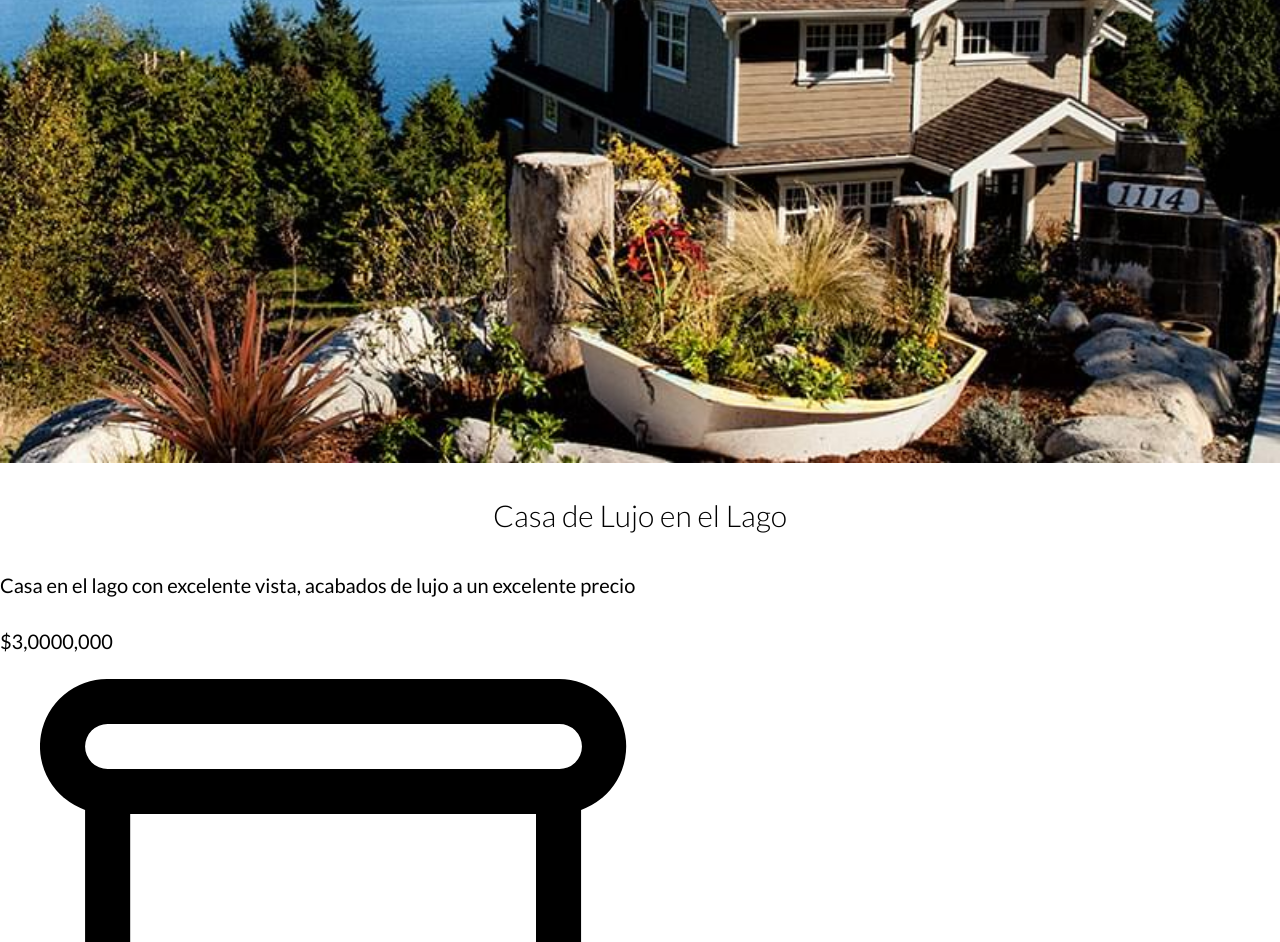
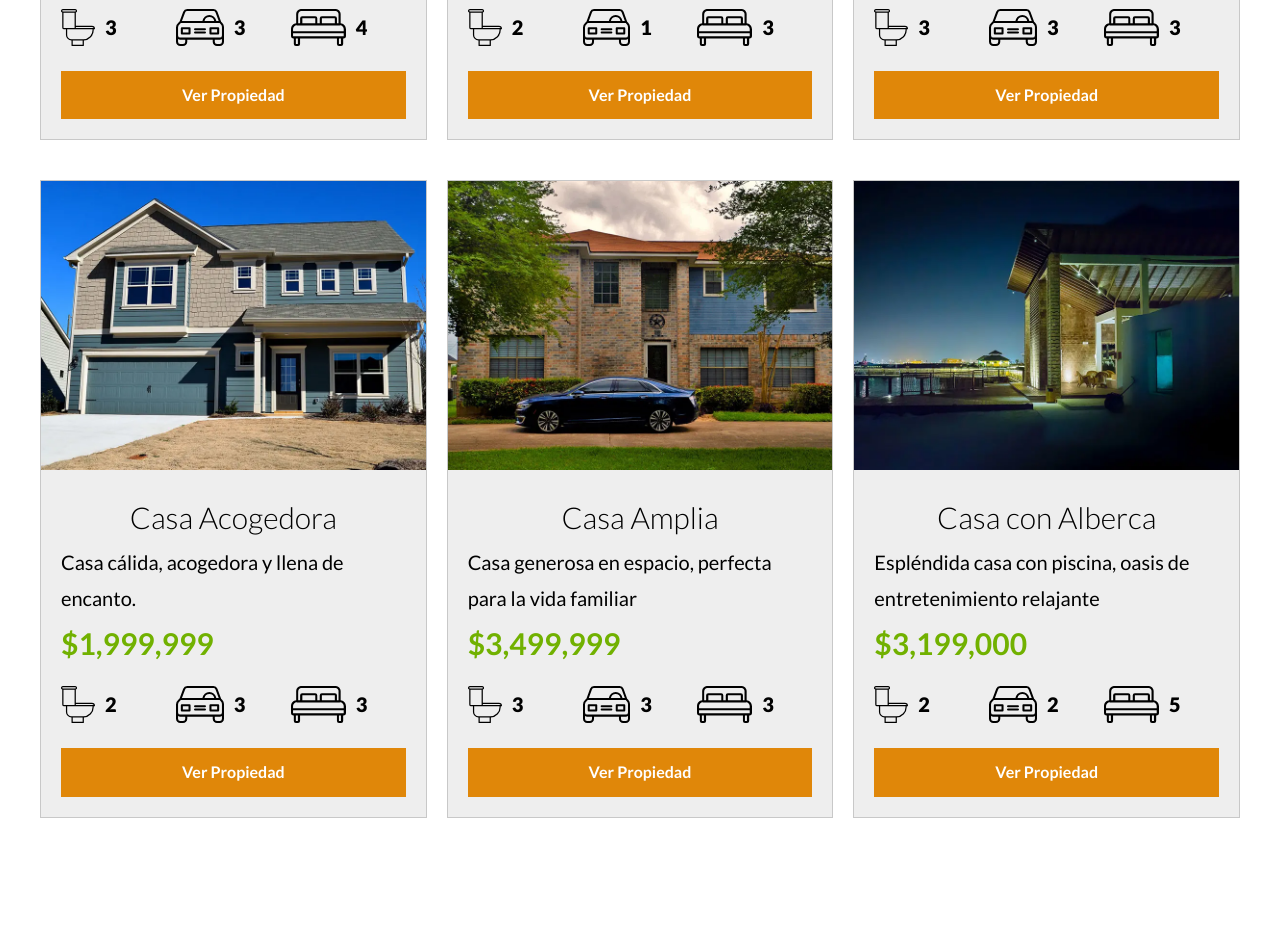
Before and after one commit to prado24/BienesRaices, a website: page anuncios.html in a window 1280 px wide. Shown: the part 728-1670 px from the top of the page. After the commit the page ends 1591 px from the top, so only its background shows below. Drawn offline with Linux system fonts and the light colour scheme.

Commit message:
Dandole estilos a los anuncios

```diff
--- a/anuncios.html
+++ b/anuncios.html
@@ -30,202 +30,215 @@
     </header>
 
     <!--Contenedor principal-->
-    <main>
+    <main class="contenedor seccion">
         <h2>Casas y Depas en Venta</h2>
         <!--Anuncios-->
-        <div>
-             <!--Anuncio-->
-            <div>
+        <div class="contenedor-anuncios">
+            <!--Anuncio-->
+            <div class="anuncio">
                 <picture>
-                    <source src="build/img/anuncio1.webp" type="image/webp">
-                    <source src="build/img/anuncio1.jpg" type="image/jpeg">
+                    <source srcset="build/img/anuncio1.webp" type="image/webp">
+                    <source srcset="build/img/anuncio1.jpg" type="image/jpeg">
                     <img loading="lazy" src="build/img/anuncio1.jpg" alt="Anuncio">
                 </picture>
 
-                <div>
+                <div class="contenido-anuncio">
                     <h3>Casa de Lujo en el Lago</h3>
                     <p>Casa en el lago con excelente vista, acabados de lujo a un excelente precio</p>
-                    <p>$3,0000,000</p>
+                    <p class="precio">$3,000,000</p>
 
-                    <ul>
+                    <ul class="iconos-caracteristicas">
                         <li>
-                            <img loading="lazy" src="build/img/icono_wc.svg" alt="Icono WC">
+                            <img class="icono" loading="lazy" src="build/img/icono_wc.svg" alt="icono wc">
                             <p>3</p>
                         </li>
                         <li>
-                            <img loading="lazy" src="build/img/icono_estacionamiento.svg" alt="Icono Estacionamiento">
-                            <p>1</p>
+                            <img class="icono" loading="lazy" src="build/img/icono_estacionamiento.svg" alt="icono estacionamiento">
+                            <p>3</p>
                         </li>
                         <li>
-                            <img loading="lazy" src="build/img/icono_dormitorio.svg" alt="Icono Dormitorio">
+                            <img class="icono" loading="lazy" src="build/img/icono_dormitorio.svg" alt="icono habitaciones">
                             <p>4</p>
                         </li>
                     </ul>
-                    <a href="#">
-                        Ver propiedad
+
+                    <a href="#" class="boton-amarillo-block">
+                        Ver Propiedad
                     </a>
                 </div>
             </div>
             <!--Fin Anuncio-->
-            <div>
+            <!--Anuncio-->
+            <div class="anuncio">
                 <picture>
-                    <source src="build/img/anuncio1.webp" type="image/webp">
-                    <source src="build/img/anuncio1.jpg" type="image/jpeg">
-                    <img loading="lazy" src="build/img/anuncio1.jpg" alt="Anuncio">
+                    <source srcset="build/img/anuncio2.webp" type="image/webp">
+                    <source srcset="build/img/anuncio2.jpg" type="image/jpeg">
+                    <img loading="lazy" src="build/img/anuncio2.jpg" alt="Anuncio">
                 </picture>
 
-                <div>
-                    <h3>Casa de Lujo en el Lago</h3>
-                    <p>Casa en el lago con excelente vista, acabados de lujo a un excelente precio</p>
-                    <p>$3,0000,000</p>
+                <div class="contenido-anuncio">
+                    <h3>Casa terminados de lujo</h3>
+                    <p>Casa lujosa, acabados elegantes, comodidad y sofisticación</p>
+                    <p class="precio">$4,300,000</p>
 
-                    <ul>
+                    <ul class="iconos-caracteristicas">
                         <li>
-                            <img loading="lazy" src="build/img/icono_wc.svg" alt="Icono WC">
+                            <img class="icono" loading="lazy" src="build/img/icono_wc.svg" alt="icono wc">
+                            <p>2</p>
+                        </li>
+                        <li>
+                            <img class="icono" loading="lazy" src="build/img/icono_estacionamiento.svg" alt="icono estacionamiento">
+                            <p>1</p>
+                        </li>
+                        <li>
+                            <img class="icono" loading="lazy" src="build/img/icono_dormitorio.svg" alt="icono habitaciones">
+                            <p>3</p>
+                        </li>
+                    </ul>
+
+                    <a href="#" class="boton-amarillo-block">
+                        Ver Propiedad
+                    </a>
+                </div>
+            </div>
+            <!--Fin Anuncio-->
+            <!--Anuncio-->
+            <div class="anuncio">
+                <picture>
+                    <source srcset="build/img/anuncio3.webp" type="image/webp">
+                    <source srcset="build/img/anuncio3.jpg" type="image/jpeg">
+                    <img loading="lazy" src="build/img/anuncio3.jpg" alt="Anuncio">
+                </picture>
+
+                <div class="contenido-anuncio">
+                    <h3>Casa con alberca</h3>
+                    <p>Casa elegante con alberca, lujo y relajación asegurada</p>
+                    <p class="precio">$3,999,999</p>
+
+                    <ul class="iconos-caracteristicas">
+                        <li>
+                            <img class="icono" loading="lazy" src="build/img/icono_wc.svg" alt="icono wc">
                             <p>3</p>
                         </li>
                         <li>
-                            <img loading="lazy" src="build/img/icono_estacionamiento.svg" alt="Icono Estacionamiento">
-                            <p>1</p>
+                            <img class="icono" loading="lazy" src="build/img/icono_estacionamiento.svg" alt="icono estacionamiento">
+                            <p>3</p>
                         </li>
                         <li>
-                            <img loading="lazy" src="build/img/icono_dormitorio.svg" alt="Icono Dormitorio">
-                            <p>4</p>
+                            <img class="icono" loading="lazy" src="build/img/icono_dormitorio.svg" alt="icono habitaciones">
+                            <p>3</p>
                         </li>
                     </ul>
-                    <a href="#">
-                        Ver propiedad
+
+                    <a href="#" class="boton-amarillo-block">
+                        Ver Propiedad
                     </a>
                 </div>
             </div>
-
-            <div>
+            <!--Fin Anuncio-->
+            <!--Anuncio-->
+            <div class="anuncio">
                 <picture>
-                    <source src="build/img/anuncio1.webp" type="image/webp">
-                    <source src="build/img/anuncio1.jpg" type="image/jpeg">
-                    <img loading="lazy" src="build/img/anuncio1.jpg" alt="Anuncio">
+                    <source srcset="build/img/anuncio4.webp" type="image/webp">
+                    <source srcset="build/img/anuncio4.jpg" type="image/jpeg">
+                    <img loading="lazy" src="build/img/anuncio4.jpg" alt="anuncio">
                 </picture>
 
-                <div>
-                    <h3>Casa de Lujo en el Lago</h3>
-                    <p>Casa en el lago con excelente vista, acabados de lujo a un excelente precio</p>
-                    <p>$3,0000,000</p>
+                <div class="contenido-anuncio">
+                    <h3>Casa Acogedora</h3>
+                    <p>Casa cálida, acogedora y llena de encanto.</p>
+                    <p class="precio">$1,999,999</p>
 
-                    <ul>
+                    <ul class="iconos-caracteristicas">
                         <li>
-                            <img loading="lazy" src="build/img/icono_wc.svg" alt="Icono WC">
+                            <img class="icono" loading="lazy" src="build/img/icono_wc.svg" alt="icono wc">
+                            <p>2</p>
+                        </li>
+                        <li>
+                            <img class="icono" loading="lazy" src="build/img/icono_estacionamiento.svg" alt="icono estacionamiento">
                             <p>3</p>
                         </li>
                         <li>
-                            <img loading="lazy" src="build/img/icono_estacionamiento.svg" alt="Icono Estacionamiento">
-                            <p>1</p>
-                        </li>
-                        <li>
-                            <img loading="lazy" src="build/img/icono_dormitorio.svg" alt="Icono Dormitorio">
-                            <p>4</p>
+                            <img class="icono" loading="lazy" src="build/img/icono_dormitorio.svg" alt="icono habitaciones">
+                            <p>3</p>
                         </li>
                     </ul>
-                    <a href="#">
-                        Ver propiedad
+
+                    <a href="#" class="boton-amarillo-block">
+                        Ver Propiedad
                     </a>
                 </div>
             </div>
-
-            <div>
+            <!--Fin Anuncio-->
+            <!--Anuncio-->
+            <div class="anuncio">
                 <picture>
-                    <source src="build/img/anuncio1.webp" type="image/webp">
-                    <source src="build/img/anuncio1.jpg" type="image/jpeg">
-                    <img loading="lazy" src="build/img/anuncio1.jpg" alt="Anuncio">
+                    <source srcset="build/img/anuncio5.webp" type="image/webp">
+                    <source srcset="build/img/anuncio5.jpg" type="image/jpeg">
+                    <img loading="lazy" src="build/img/anuncio5.jpg" alt="anuncio">
                 </picture>
 
-                <div>
-                    <h3>Casa de Lujo en el Lago</h3>
-                    <p>Casa en el lago con excelente vista, acabados de lujo a un excelente precio</p>
-                    <p>$3,0000,000</p>
+                <div class="contenido-anuncio">
+                    <h3>Casa Amplia</h3>
+                    <p>Casa generosa en espacio, perfecta para la vida familiar</p>
+                    <p class="precio">$3,499,999</p>
 
-                    <ul>
+                    <ul class="iconos-caracteristicas">
                         <li>
-                            <img loading="lazy" src="build/img/icono_wc.svg" alt="Icono WC">
+                            <img class="icono" loading="lazy" src="build/img/icono_wc.svg" alt="icono wc">
                             <p>3</p>
                         </li>
                         <li>
-                            <img loading="lazy" src="build/img/icono_estacionamiento.svg" alt="Icono Estacionamiento">
-                            <p>1</p>
+                            <img class="icono" loading="lazy" src="build/img/icono_estacionamiento.svg" alt="icono estacionamiento">
+                            <p>3</p>
                         </li>
                         <li>
-                            <img loading="lazy" src="build/img/icono_dormitorio.svg" alt="Icono Dormitorio">
-                            <p>4</p>
+                            <img class="icono" loading="lazy" src="build/img/icono_dormitorio.svg" alt="icono habitaciones">
+                            <p>3</p>
                         </li>
                     </ul>
-                    <a href="#">
-                        Ver propiedad
+
+                    <a href="#" class="boton-amarillo-block">
+                        Ver Propiedad
                     </a>
                 </div>
             </div>
-
-            <div>
+            <!--Fin Anuncio-->
+            <!--Anuncio-->
+            <div class="anuncio">
                 <picture>
-                    <source src="build/img/anuncio1.webp" type="image/webp">
-                    <source src="build/img/anuncio1.jpg" type="image/jpeg">
-                    <img loading="lazy" src="build/img/anuncio1.jpg" alt="Anuncio">
+                    <source srcset="build/img/anuncio6.webp" type="image/webp">
+                    <source srcset="build/img/anuncio6.jpg" type="image/jpeg">
+                    <img loading="lazy" src="build/img/anuncio6.jpg" alt="anuncio">
                 </picture>
 
-                <div>
-                    <h3>Casa de Lujo en el Lago</h3>
-                    <p>Casa en el lago con excelente vista, acabados de lujo a un excelente precio</p>
-                    <p>$3,0000,000</p>
+                <div class="contenido-anuncio">
+                    <h3>Casa con Alberca</h3>
+                    <p>Espléndida casa con piscina, oasis de entretenimiento relajante</p>
+                    <p class="precio">$3,199,000</p>
 
-                    <ul>
+                    <ul class="iconos-caracteristicas">
                         <li>
-                            <img loading="lazy" src="build/img/icono_wc.svg" alt="Icono WC">
-                            <p>3</p>
+                            <img class="icono" loading="lazy" src="build/img/icono_wc.svg" alt="icono wc">
+                            <p>2</p>
                         </li>
                         <li>
-                            <img loading="lazy" src="build/img/icono_estacionamiento.svg" alt="Icono Estacionamiento">
-                            <p>1</p>
+                            <img class="icono" loading="lazy" src="build/img/icono_estacionamiento.svg" alt="icono estacionamiento">
+                            <p>2</p>
                         </li>
                         <li>
-                            <img loading="lazy" src="build/img/icono_dormitorio.svg" alt="Icono Dormitorio">
-                            <p>4</p>
+                            <img class="icono" loading="lazy" src="build/img/icono_dormitorio.svg" alt="icono habitaciones">
+                            <p>5</p>
                         </li>
                     </ul>
-                    <a href="#">
-                        Ver propiedad
+
+                    <a href="#" class="boton-amarillo-block">
+                        Ver Propiedad
                     </a>
                 </div>
             </div>
+            <!--Fin Anuncio-->
 
-            <div>
-                <picture>
-                    <source src="build/img/anuncio1.webp" type="image/webp">
-                    <source src="build/img/anuncio1.jpg" type="image/jpeg">
-                    <img loading="lazy" src="build/img/anuncio1.jpg" alt="Anuncio">
-                </picture>
-
-                <div>
-                    <h3>Casa de Lujo en el Lago</h3>
-                    <p>Casa en el lago con excelente vista, acabados de lujo a un excelente precio</p>
-                    <p>$3,0000,000</p>
-
-                    <ul>
-                        <li>
-                            <img loading="lazy" src="build/img/icono_wc.svg" alt="Icono WC">
-                            <p>3</p>
-                        </li>
-                        <li>
-                            <img loading="lazy" src="build/img/icono_estacionamiento.svg" alt="Icono Estacionamiento">
-                            <p>1</p>
-                        </li>
-                        <li>
-                            <img loading="lazy" src="build/img/icono_dormitorio.svg" alt="Icono Dormitorio">
-                            <p>4</p>
-                        </li>
-                    </ul>
-                    <a href="#">
-                        Ver propiedad
-                    </a>
-                </div>
-            </div>
         </div>
        <!--Fin Anuncios-->
     </main>
--- a/src/scss/base/_mixins.scss
+++ b/src/scss/base/_mixins.scss
@@ -29,7 +29,7 @@
     text-decoration: none;
     padding: 1rem 3rem;
     text-align: center;
-    margin-top: $separacion / 2;
+    margin-top: calc($separacion/2);
     display: $display;
     border: none;
 
--- a/src/scss/layout/_footer.scss
+++ b/src/scss/layout/_footer.scss
@@ -1,10 +1,10 @@
 .footer {
-    padding: $separacion / 2 0 ;
+    padding: calc($separacion/2) 0 ;
     background-color: $grisOscuro;
     margin-bottom: 0;
 
     .contenedor-footer {
-        padding-top: $separacion / 2;
+        padding-top: calc($separacion/2);
     }
 
     .navegacion {
```
Also changed, not shown: 1 other file.
